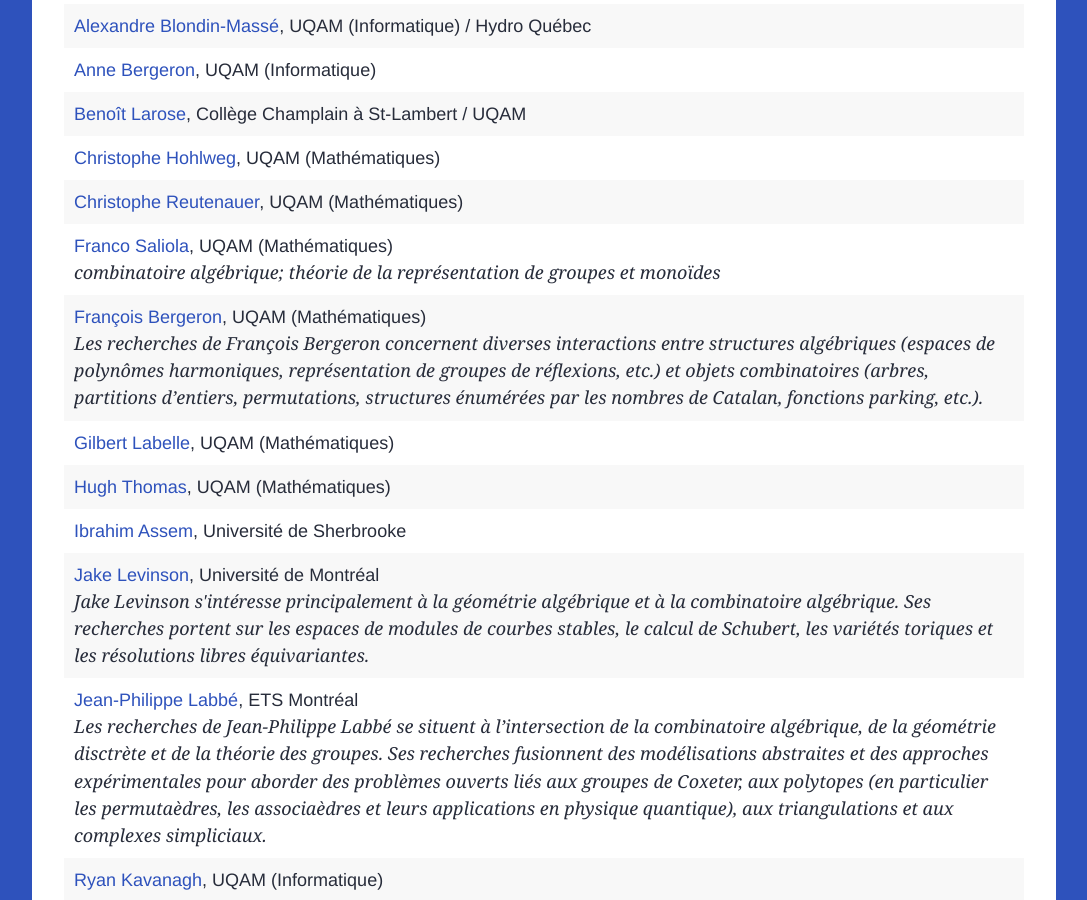
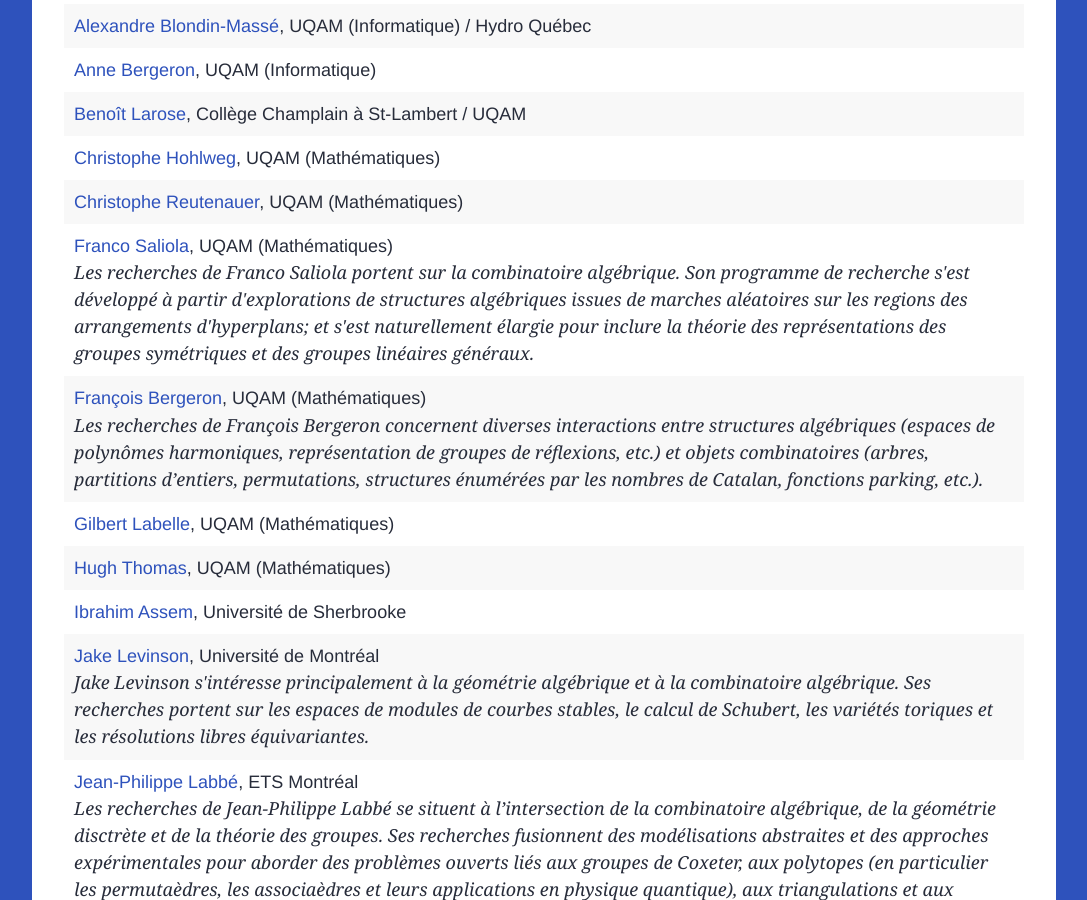
Before and after one commit to lacim-uqam/lacim-uqam.github.io, a Jekyll site: the page built from fr/membres.md, in a window 1280 px wide and 900 px high, scrolled down 668 px. Shown: the whole window, without its empty margins (96-1183 px from the left). Built offline with Jekyll 4.4.1, drawn with Linux system fonts in a browser that asks for light colours; formulas are drawn with MathJax 3.

Commit message:
update my website and description of research interests

```diff
--- a/_data/members/regular.yml
+++ b/_data/members/regular.yml
@@ -43,10 +43,21 @@
 - name: Franco Saliola
   affiliation: UQAM (Mathématiques)
   email: saliola.franco@uqam.ca
-  website: https://saliola.github.io/saliola
+  website: https://saliola.github.io
   category: Membre régulier
-  interets_de_recherche: combinatoire algébrique; théorie de la représentation de groupes et monoïdes
-  research_interests: algebraic combinatorics, representation theory of finite groups and monoiods
+  interets_de_recherche: >
+    Les recherches de Franco Saliola portent sur la combinatoire algébrique.
+    Son programme de recherche s'est développé à partir d'explorations de
+    structures algébriques issues de marches aléatoires sur les regions des
+    arrangements d'hyperplans; et s'est naturellement élargie pour inclure la
+    théorie des représentations des groupes symétriques et des groupes
+    linéaires généraux.
+  research_interests: >
+    Franco Saliola's area of research is algebraic combinatorics.
+    His research program developed from explorations into algebraic structures
+    arising from random walks on the chambers of hyperplane arrangements;
+    and has naturally expanded to include the representation theory of
+    symmetric groups and general linear groups.
 
 - name: François Bergeron
   affiliation: UQAM (Mathématiques)
```
